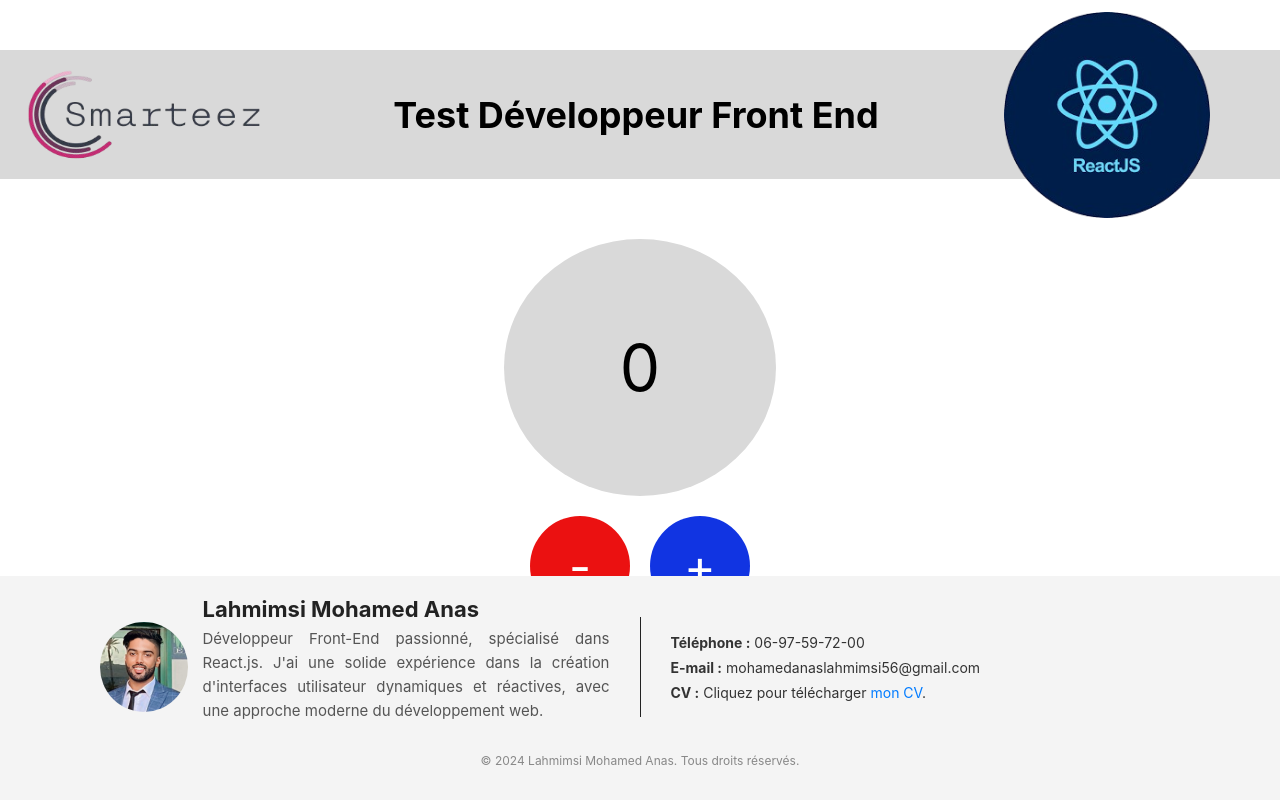
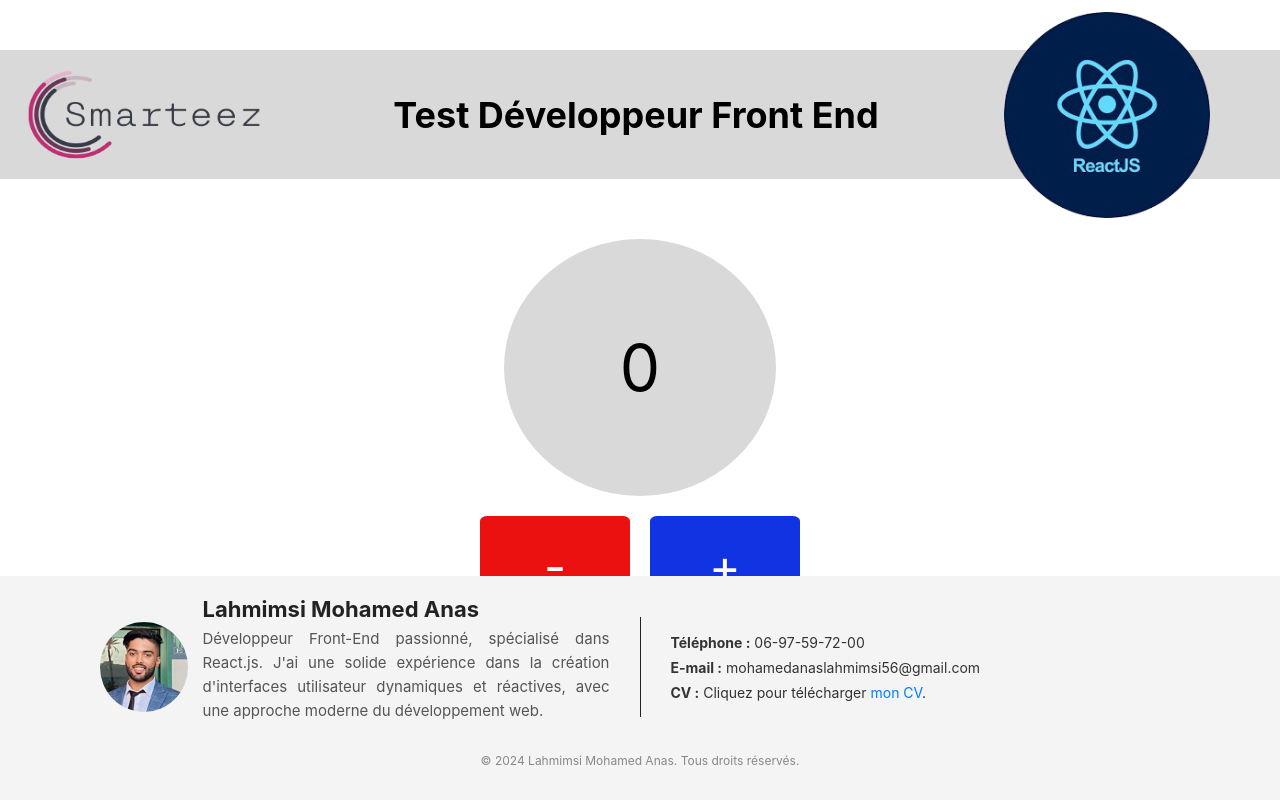
Before and after one commit to MohamedAnasLahmimsi/test-react, a React (Create React App) app: page / in a window 1280 px wide. Built offline with nearby package versions, Linux system fonts and the light colour scheme.

Commit message:
modification de style des boutons

```diff
--- a/src/count.css
+++ b/src/count.css
@@ -59,9 +59,9 @@
     display: flex;
     justify-content: center;
     align-items: center;
-    width: 100px;
+    width: 150px;
     height: 100px;
-    border-radius: 50%;
+    border-radius: 5%;
     cursor: pointer;
     transition: all 0.3s ease;
   }
```
